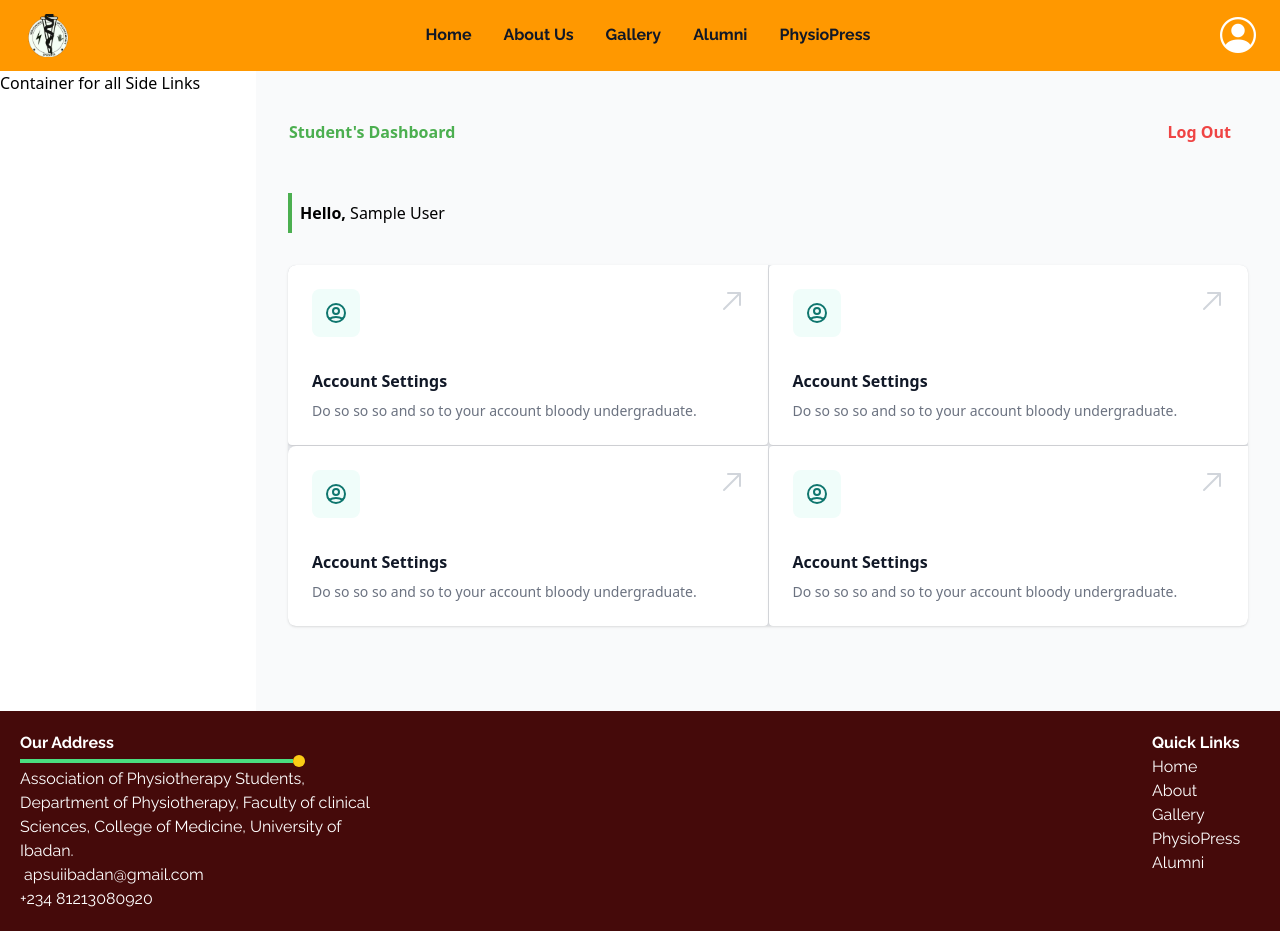
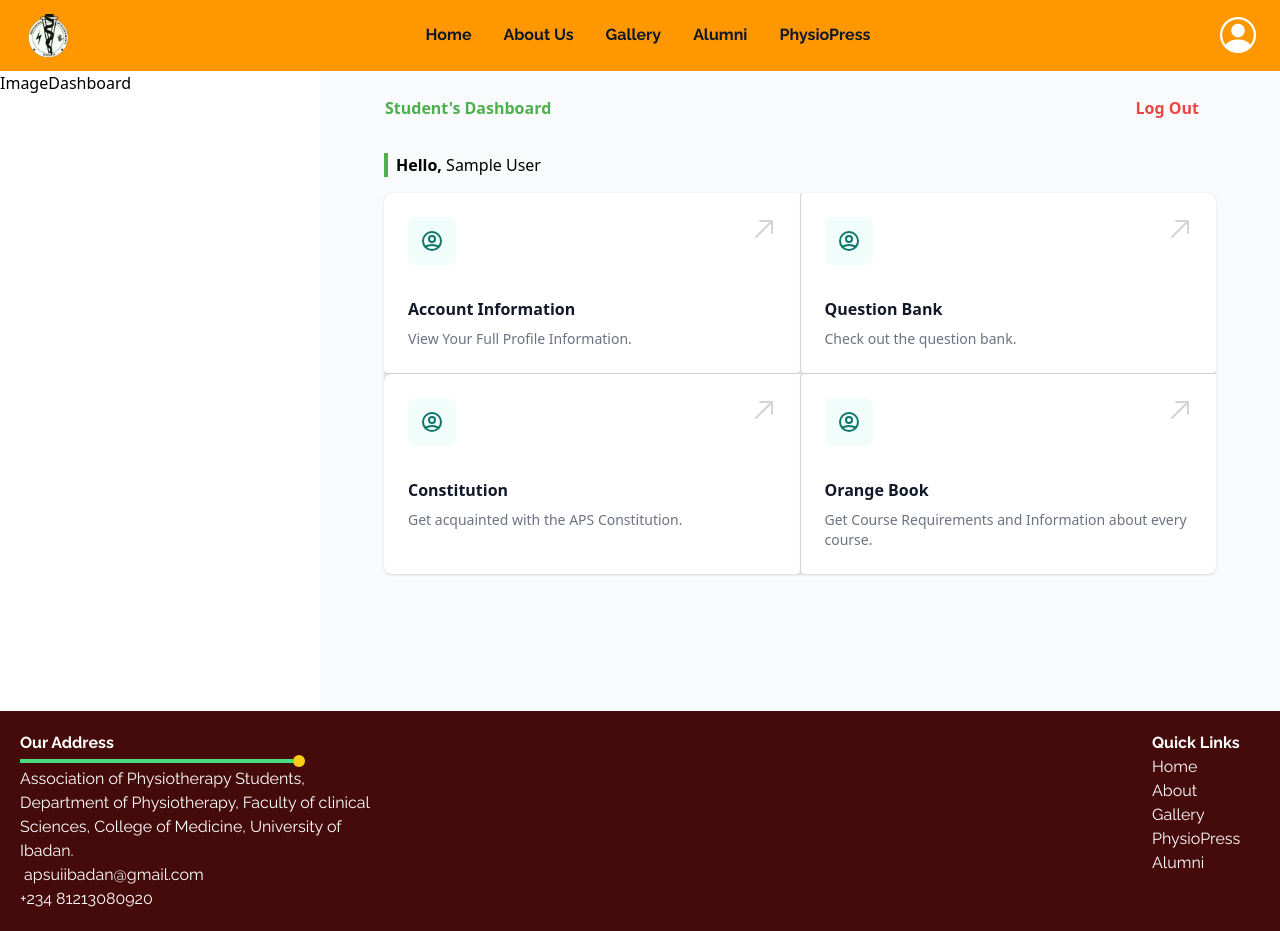
Before and after one commit to devPhysios/aps-website-frontend, a Vue app: page /dashboard in a window 1280 px wide. Built offline with nearby package versions, Linux system fonts and the light colour scheme; sample sign-in values are in the browser's storage.

Commit message:
Started Profile Page

```diff
--- a/src/components/DashBoardCards.vue
+++ b/src/components/DashBoardCards.vue
@@ -10,13 +10,13 @@
             </div>
             <div class="mt-8">
                 <h3 class="text-base font-semibold leading-6 text-gray-900">
-                    <RouterLink to="#" class="focus:outline-none">
+                    <RouterLink to="/profile" class="focus:outline-none">
                         <span class="absolute inset-0" aria-hidden="true"></span>
-                        Account Settings
+                        Account Information
                     </RouterLink>
                 </h3>
                 <p class="mt-2 text-sm text-gray-500">
-                    Do so so so and so to your account bloody undergraduate.
+                    View Your Full Profile Information.
                 </p>
             </div>
             <span class="pointer-events-none absolute right-6 top-6 text-gray-300 group-hover:text-gray-400" aria-hidden="true">
@@ -37,11 +37,11 @@
                 <h3 class="text-base font-semibold leading-6 text-gray-900">
                     <RouterLink to="#" class="focus:outline-none">
                         <span class="absolute inset-0" aria-hidden="true"></span>
-                        Account Settings
+                        Question Bank
                     </RouterLink>
                 </h3>
                 <p class="mt-2 text-sm text-gray-500">
-                    Do so so so and so to your account bloody undergraduate.
+                    Check out the question bank.
                 </p>
             </div>
             <span class="pointer-events-none absolute right-6 top-6 text-gray-300 group-hover:text-gray-400" aria-hidden="true">
@@ -62,11 +62,11 @@
                 <h3 class="text-base font-semibold leading-6 text-gray-900">
                     <RouterLink to="#" class="focus:outline-none">
                         <span class="absolute inset-0" aria-hidden="true"></span>
-                        Account Settings
+                        Constitution
                     </RouterLink>
                 </h3>
                 <p class="mt-2 text-sm text-gray-500">
-                    Do so so so and so to your account bloody undergraduate.
+                    Get acquainted with the APS Constitution.
                 </p>
             </div>
             <span class="pointer-events-none absolute right-6 top-6 text-gray-300 group-hover:text-gray-400" aria-hidden="true">
@@ -87,11 +87,11 @@
                 <h3 class="text-base font-semibold leading-6 text-gray-900">
                     <RouterLink to="#" class="focus:outline-none">
                         <span class="absolute inset-0" aria-hidden="true"></span>
-                        Account Settings
+                        Orange Book
                     </RouterLink>
                 </h3>
                 <p class="mt-2 text-sm text-gray-500">
-                    Do so so so and so to your account bloody undergraduate.
+                    Get Course Requirements and Information about every course.
                 </p>
             </div>
             <span class="pointer-events-none absolute right-6 top-6 text-gray-300 group-hover:text-gray-400" aria-hidden="true">
--- a/src/components/DashBoardSideMenu.vue
+++ b/src/components/DashBoardSideMenu.vue
@@ -2,7 +2,10 @@
     <aside class="custom-transition flex gap-2 absolute top-0 left-0 w-[50%] z-10 h-full md:static md:w-80" :class="[sideMenu ? 'left-0' : 'left-[-1000px]']">
         <button class="custom-transition z-100 absolute top-4 right-4 text-red-400 font-bold text-xl hover:text-red-600 md:hidden" @click="handleClick">X</button>
         <div class="w-full h-full bg-white rounded-tr-lg md:rounded-tr-none">
-                Container for all Side Links
+                <div class="flex">
+                    <span>Image</span>
+                    <h3>Dashboard</h3>
+                </div>
         </div>
     </aside>
 </template>
--- a/src/router/index.js
+++ b/src/router/index.js
@@ -13,6 +13,7 @@ import Login from "../views/Login.vue";
 import Uploadquestion from "@/views/Uploadquestion.vue";
 import NotFound from "@/views/Notfound.vue";
 import ViewQuestion from "@/views/Viewquestion.vue";
+import Profile from "@/views/Profile.vue";
 
 const routes = [
   {
@@ -88,6 +89,11 @@ const routes = [
     name: "NotFound",
     component: NotFound
   },
+  {
+    path: "/profile",
+    name: "Profile",
+    component: Profile
+  },
 ];
 
 const router = createRouter({
--- /dev/null
+++ b/src/utils/capitalize.js
@@ -0,0 +1,5 @@
+const capitalize = (word) => {
+    return word.charAt(0).toUpperCase() + word.slice(1);
+}
+
+export default capitalize
--- a/src/views/Dashboard.vue
+++ b/src/views/Dashboard.vue
@@ -1,17 +1,17 @@
 <template>
-    <section class="pb-10 flex w-full h-[80vh] bg-gray-50 md:pb-0" v-if="store.user">
+    <section class="flex w-full h-[80vh] bg-gray-50 md:pb-0" v-if="store.user">
         <div v-if="sideMenuOpen" @click="openSideMenu"
             class="custom-transition fixed inset-0 bg-gray-500 z-10 opacity-60 md:hidden"></div>
         <DashBoardSideMenu :sideMenu="sideMenuOpen" @handleEmit="openSideMenu" />
-        <main class="h-full w-full overflow-y-auto">
-            <div class="px-8 mx-auto max-w-[1536px] grid">
-                <div class="flex justify-between items-center my-6 bg-white p-2 md:p-px md:bg-transparent">
-                    <span @click="openSideMenu"
+        <!-- <main class="h-full w-full overflow-y-auto"> -->
+            <div class="px-8 mx-auto w-full h-full md:w-[70%] overflow-y-auto">
+                <div class="flex justify-between items-center mt-2 p-px md:p-px">
+                    <!-- <span @click="openSideMenu"
                         class="cursor pointer text-4xl text-aps-green hover:text-yellow-600 md:hidden">
                         <i class="bi bi-filter-left"></i>
-                    </span>
+                    </span> -->
 
-                    <h2 class="hidden my-6 font-semibold text-aps-green sm:block">
+                    <h2 class="my-4 font-semibold text-aps-green">
                         Student's Dashboard
                     </h2>
 
@@ -20,16 +20,16 @@
                         Out</button>
                 </div>
 
-                <div class="border-l-4 border-aps-green p-2">
+                <div class="border-l-4 border-aps-green px-2 my-4">
                     <b>Hello, </b>
                     <span>{{ capitalize(store.user.firstName) }} {{ capitalize(store.user.lastName) }}</span>
                 </div>
 
-                <div class="mt-8">
+                <div class="mt-2">
                     <DashBoardCards />
                 </div>
             </div>
-        </main>
+        <!-- </main> -->
     </section>
 </template>
 
@@ -38,15 +38,11 @@ import DashBoardSideMenu from '@/components/DashBoardSideMenu.vue'
 import DashBoardCards from '@/components/DashBoardCards.vue'
 import { useUserStore } from '@/stores/UserStore'
 import { ref } from 'vue'
-import router from '@/router';
+import router from '@/router'
+import capitalize from "@/utils/capitalize"
 
 const store = useUserStore()
 const sideMenuOpen = ref(false)
-
-
-const capitalize = (word) => {
-    return word.charAt(0).toUpperCase() + word.slice(1);
-}
 
 const handleLogout = () => {
     store.logout()
--- /dev/null
+++ b/src/views/Profile.vue
@@ -0,0 +1,32 @@
+<template>
+    <div class="w-[95%] mx-auto h-full">
+        <h2 class="my-4 font-semibold text-aps-green">
+                        Profile
+        </h2>
+
+        <div class="bg-gray-100">
+            <div>
+                <label for="">
+                    Full Name:
+                </label>
+                <div>
+                    <span></span>
+                    <input
+                        type="text"
+                        readonly :value="fullName"
+                    />
+                </div>
+            </div>
+        </div>
+    </div>
+</template>
+
+<script setup>
+import { useUserStore } from '@/stores/UserStore'
+import { ref } from 'vue'
+import capitalize from '@/utils/capitalize'
+
+const store = useUserStore()
+
+const fullName = ref(`${ store.user.lastName.toUpperCase() }, ${ capitalize(store.user.firstName) } ${ capitalize(store.user.middleName) }`)
+</script>
```
